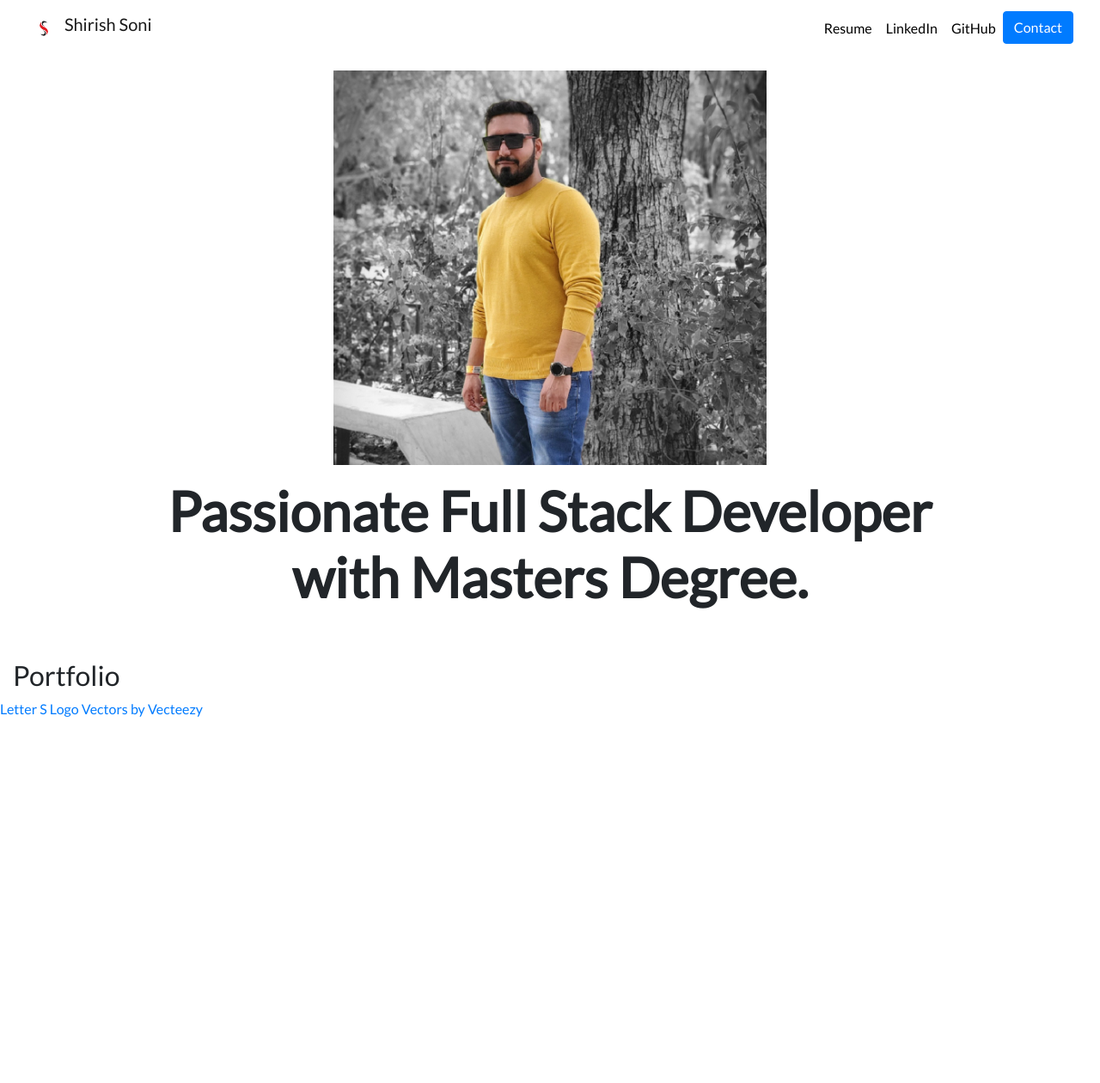
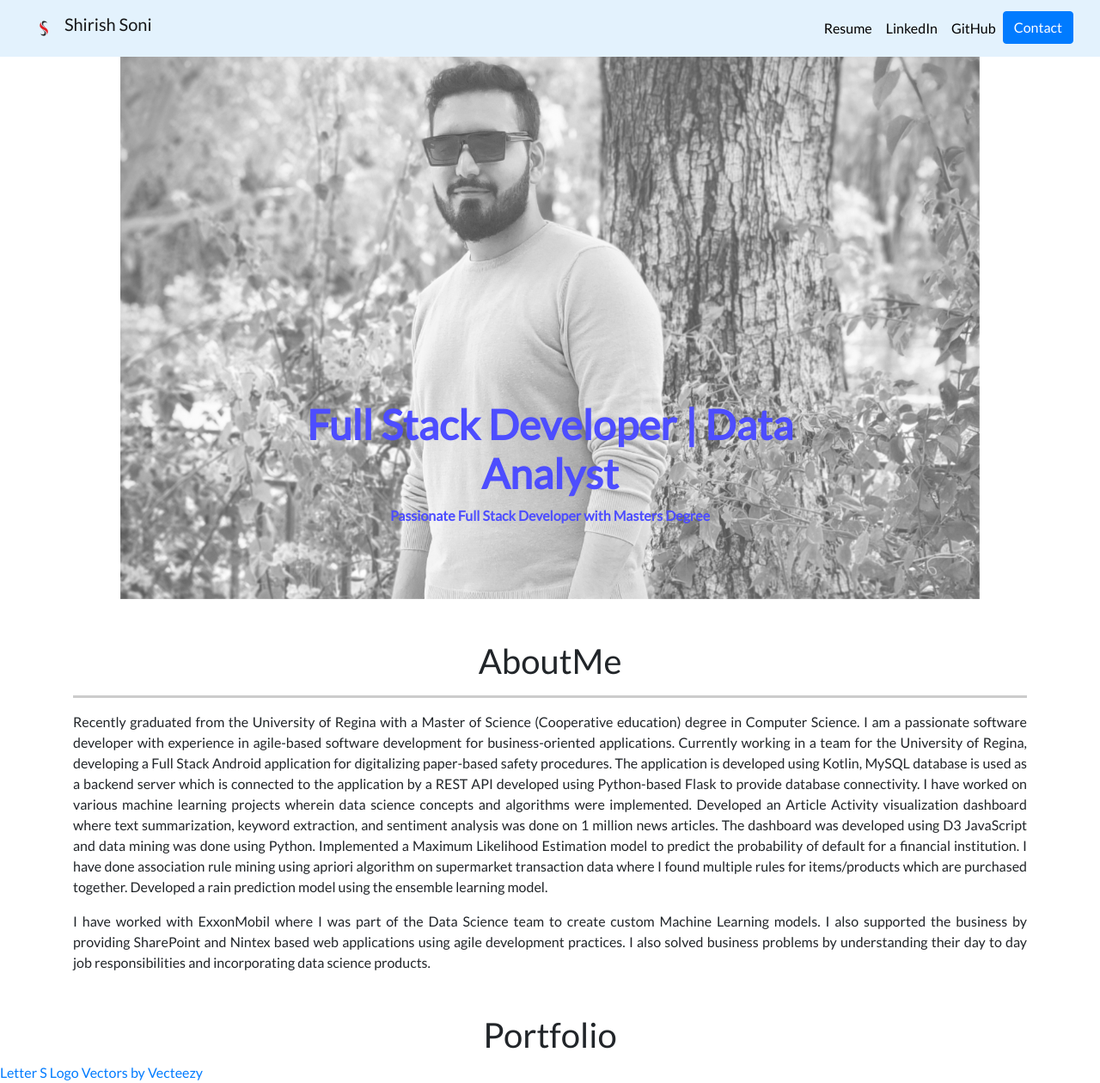
Before and after one commit to shirishsoni/portfolio, a Django app: page / in a window 1280 px wide. Shown: the whole page at 86% size. Before the commit the page ends 834 px from the top, so only its background shows below. Run offline with Django 3.2, Linux system fonts and the light colour scheme; data that the repository does not hold is empty; some libraries are stand-ins or nearby versions.

Commit message:
improving website design and added carousel and about me section.

```diff
--- a/portfolio/static/portfolio/custom.css
+++ b/portfolio/static/portfolio/custom.css
@@ -1,24 +1,110 @@
 .navbar-nav .nav-link {
-    color: rgba(0,0,0,1) !important;
+  color: rgba(0, 0, 0, 1) !important;
 }
 
 .navbar-nav .nav-link:hover {
-    color: rgba(0,0,0,.5) !important;
+  color: rgba(0, 0, 0, .5) !important;
 }
 
 body {
-    font-family: 'Lato', sans-serif;
+  font-family: 'Lato', sans-serif;
 }
 
-#blogtitle {
-    font-size: 6rem;
+.center {
+  text-align: center;
 }
 
-@media (min-width: 992px) {
-    #hometext {
-        font-size: 4rem;
+.align {
+  text-align: justify;
+ text-justify: inter-word;
+}
+
+hr {
+  height: 3px;
+  background-color: #ccc;
+  border: none;
+}
+
+
+.h1font {
+  font-size: 3rem;
+}
+
+.carousel-caption {
+    top: 60%;
+    bottom: auto;
+}
+
+.carousel-inner {
+  opacity: 70%;
+  width: 80%;
+  margin: 0 auto;
+}
+
+/* Fade in down */
+.animated {
+    animation-duration: 1s;
+    animation-fill-mode: both;
+    -webkit-animation-duration: 1s;
+    -webkit-animation-fill-mode: both
+}
+
+@-webkit-keyframes fadeInDown {
+  0% {
+    opacity: 0;
+    -webkit-transform: translateY(-20px);
+  }
+
+  100% {
+    opacity: 1;
+    -webkit-transform: translateY(0);
+  }
+}
+
+@keyframes fadeInDown {
+  0% {
+    opacity: 0;
+    transform: translateY(-20px);
+  }
+
+  100% {
+    opacity: 1;
+    transform: translateY(0);
+  }
+}
+
+.fadeInDown {
+  -webkit-animation-name: fadeInDown;
+  animation-name: fadeInDown;
+}
+
+/* Fade In Up */
+@keyframes fadeInUp {
+    from {
+        transform: translate3d(0,40px,0)
     }
-    #blogdetailtitle {
-        font-size: 5rem;
+
+    to {
+        transform: translate3d(0,0,0);
+        opacity: 1
     }
 }
+
+@-webkit-keyframes fadeInUp {
+    from {
+        transform: translate3d(0,40px,0)
+    }
+
+    to {
+        transform: translate3d(0,0,0);
+        opacity: 1
+    }
+}
+
+.fadeInUp {
+    opacity: 0;
+    animation-name: fadeInUp;
+    -webkit-animation-name: fadeInUp;
+}
+
+/* Carousel CSS */
--- a/portfolio/templates/portfolio/base.html
+++ b/portfolio/templates/portfolio/base.html
@@ -9,7 +9,7 @@
   <!-- Bootstrap CSS -->
   <link rel="stylesheet" href="https://stackpath.bootstrapcdn.com/bootstrap/4.4.1/css/bootstrap.min.css" integrity="sha384-Vkoo8x4CGsO3+Hhxv8T/Q5PaXtkKtu6ug5TOeNV6gBiFeWPGFN9MuhOf23Q9Ifjh" crossorigin="anonymous">
 
-  <link rel="stylesheet" href="{% static "portfolio/custom.css" %}">
+  <link rel="stylesheet" href="{% static "portfolio/custom.css" %}" media="all">
 
   <link href="https://fonts.googleapis.com/css?family=Lato&display=swap" rel="stylesheet">
 
@@ -20,7 +20,7 @@
 
 <body>
 
-  <nav id="topNav" class="navbar navbar-expand-md navbar-light">
+  <nav id="topNav" class="navbar navbar-expand-md navbar-light" style="background-color: #e3f2fd;">
     <div class="container-fluid">
       <a class="navbar-brand" href="{% url 'home' %}">
         <img src="{% static "portfolio/Logo.png" %}" width="40" height="40" class="d-inline-block align-top" alt="Shirish's Logo">
--- a/portfolio/templates/portfolio/home.html
+++ b/portfolio/templates/portfolio/home.html
@@ -1,26 +1,42 @@
 {% extends "portfolio/base.html" %}
+<link href="//maxcdn.bootstrapcdn.com/bootstrap/3.3.0/css/bootstrap.min.css" rel="stylesheet" id="bootstrap-css">
+<script src="//maxcdn.bootstrapcdn.com/bootstrap/3.3.0/js/bootstrap.min.js"></script>
+<script src="//code.jquery.com/jquery-1.11.1.min.js"></script>
+
+<link href="https://cdnjs.cloudflare.com/ajax/libs/font-awesome/4.7.0/css/font-awesome.min.css" rel="stylesheet" media="all">
+<link href="https://cdnjs.cloudflare.com/ajax/libs/animate.css/3.5.2/animate.min.css" rel="stylesheet" media="all">
+
 
 {% load static %}
 
 {% block content %}
-
-<div class="row justify-content-center my-3">
-  <div class="col-5">
-    <img src="{% static 'portfolio/Profile.jpg' %}" class="img-fluid">
+<!-- Carousal content -->
+<section id='carousel'>
+  <div id="carouselExampleSlidesOnly" class="carousel slide" data-ride="carousel">
+    <div class="carousel-inner">
+      <div class="carousel-item active">
+        <img src="{% static 'portfolio/Profile.jpg' %}" class="d-block w-100" alt="...">
+        <div class="carousel-caption d-none d-md-block">
+          <h1 class="animated fadeInDown h1font" style="color:blue; font-weight:bold;">Full Stack Developer | Data Analyst</h1>
+          <p class="animated fadeInUp" style="color:blue;font-weight:bold;">Passionate Full Stack Developer with Masters Degree</p>
         </div>
       </div>
+    </div>
+  </div>
+</section>
 
-<div class="row justify-content-center mb-3">
-  <div class="col-md-9 text-center">
-    <h3 id="hometext" class="font-weight-bold">Passionate Full Stack Developer with Masters Degree.</h3>
-  </div>
+<section id="aboutme">
+  <div class="container align">
+    <h1 class="mt-5 center">AboutMe</h1>
+    <hr>
+    <p>Recently graduated from the University of Regina with a Master of Science (Cooperative education) degree in Computer Science. I am a passionate software developer with experience in agile-based software development for business-oriented applications. Currently working in a team for the University of Regina, developing a Full Stack Android application for digitalizing paper-based safety procedures. The application is developed using Kotlin, MySQL database is used as a backend server which is connected to the application by a REST API developed using Python-based Flask to provide database connectivity. I have worked on various machine learning projects wherein data science concepts and algorithms were implemented. Developed an Article Activity visualization dashboard where text summarization, keyword extraction, and sentiment analysis was done on 1 million news articles. The dashboard was developed using D3 JavaScript and data mining was done using Python. Implemented a Maximum Likelihood Estimation model to predict the probability of default for a financial institution. I have done association rule mining using apriori algorithm on supermarket transaction data where I found multiple rules for items/products which are purchased together. Developed a rain prediction model using the ensemble learning model.</p>
+<p>I have worked with ExxonMobil where I was part of the Data Science team to create custom Machine Learning models. I also supported the business by providing SharePoint and Nintex based web applications using agile development practices. I also solved business problems by understanding their day to day job responsibilities and incorporating data science products.</p>
   </div>
 
 
-<!-- Education  -->
-<!-- End Education -->
-
-<h2 class="mt-5">Portfolio</h2>
+</section>
+<div class="container-fluid">
+  <h1 class="mt-5 center">Portfolio</h1>
   <div class="row">
     {% for project in projects %}
     <div class="col-lg-4 col-md-6">
@@ -38,5 +54,6 @@
     </div>
     {% endfor %}
   </div>
+</div>
 
 {% endblock %}
```
Also changed, not shown: portfolio/static/portfolio/Logo.png, portfolio/static/portfolio/Profile.jpg. Lines whose indentation alone changed are shown as unchanged.
